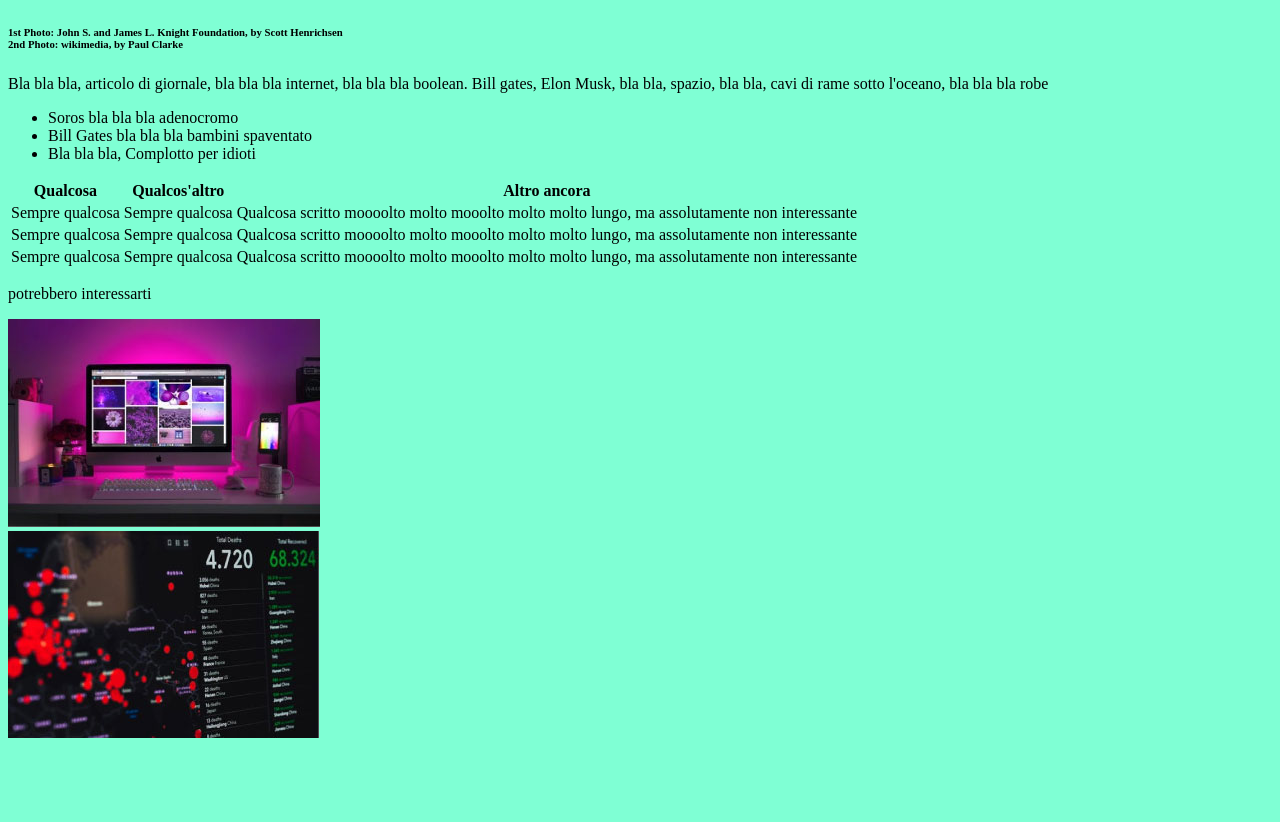
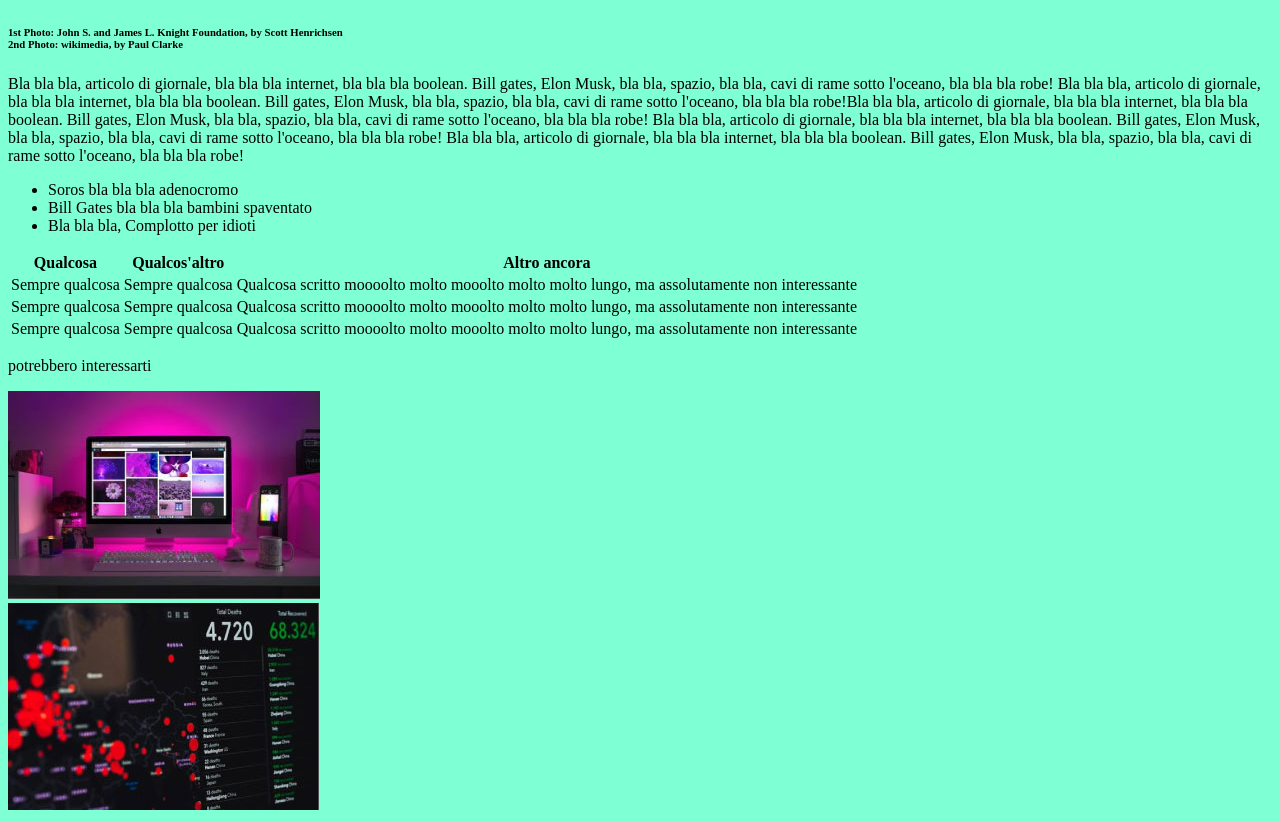
Before and after one commit to LeonardoFilesi/html-css-booleaner, a plain HTML site: page index.html in a window 1280 px wide. Shown: the part 934-1756 px from the top of the page. Before the commit the page ends 1684 px from the top, so only its background shows below. Drawn offline with Linux system fonts and the light colour scheme.

Commit message:
scheletro corretto

```diff
--- a/index.html
+++ b/index.html
@@ -31,7 +31,7 @@
                 <br>2nd Photo: wikimedia, by Paul Clarke</h6>
                 <!--end img description-->
 
-                <p>Bla bla bla, articolo di giornale, bla bla bla internet, bla bla bla boolean. Bill gates, Elon Musk, bla bla, spazio, bla bla, cavi di rame sotto l'oceano, bla bla bla robe</p>
+                <p>Bla bla bla, articolo di giornale, bla bla bla internet, bla bla bla boolean. Bill gates, Elon Musk, bla bla, spazio, bla bla, cavi di rame sotto l'oceano, bla bla bla robe! Bla bla bla, articolo di giornale, bla bla bla internet, bla bla bla boolean. Bill gates, Elon Musk, bla bla, spazio, bla bla, cavi di rame sotto l'oceano, bla bla bla robe!Bla bla bla, articolo di giornale, bla bla bla internet, bla bla bla boolean. Bill gates, Elon Musk, bla bla, spazio, bla bla, cavi di rame sotto l'oceano, bla bla bla robe! Bla bla bla, articolo di giornale, bla bla bla internet, bla bla bla boolean. Bill gates, Elon Musk, bla bla, spazio, bla bla, cavi di rame sotto l'oceano, bla bla bla robe! Bla bla bla, articolo di giornale, bla bla bla internet, bla bla bla boolean. Bill gates, Elon Musk, bla bla, spazio, bla bla, cavi di rame sotto l'oceano, bla bla bla robe!</p>
 
             <!--list of something-->
                 <ul>
```
